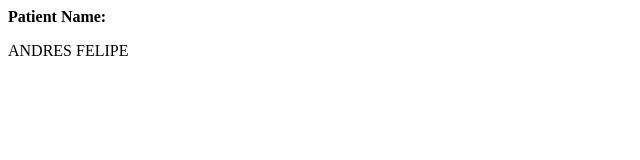
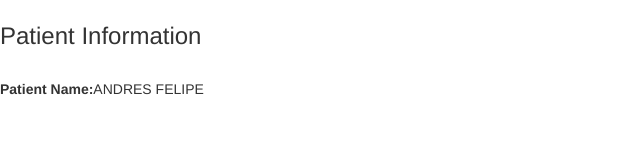
Before and after one commit to mNeevetha/hl7-v3-parsing, a website: page index.html in a window 1280 px wide. Shown: the whole page, without its empty margins (0-640 px from the left). Drawn offline with nearby package versions, Linux system fonts and the light colour scheme; files whose address does not match are found by name.

Commit message:
Modified

```diff
--- a/index.html
+++ b/index.html
@@ -1,10 +1,10 @@
 <!DOCTYPE html>
 <html>
 
-<body>
-<strong>Patient Name:</strong>
-    <p id="demo"></p>
-
+<head>
+    <link rel="stylesheet" href="https://maxcdn.bootstrapcdn.com/bootstrap/3.3.7/css/bootstrap.min.css">
+    <script src="https://ajax.googleapis.com/ajax/libs/jquery/3.2.0/jquery.min.js"></script>
+    <script src="https://maxcdn.bootstrapcdn.com/bootstrap/3.3.7/js/bootstrap.min.js"></script>
     <script>
         var xhttp = new XMLHttpRequest();
         xhttp.onreadystatechange = function () {
@@ -22,7 +22,20 @@
         }
 
     </script>
+</head>
 
+<body>
+    <div id="container" style="margin-top: 23px;">
+        <h3>Patient Information</h3><br/>
+        <table>
+            <tr>
+                <td>
+                    <strong>Patient Name:</strong></td>
+                <td id="demo"></td>
+            </tr>
+        </table>
+
+    </div>
 </body>
 
 </html>
```
